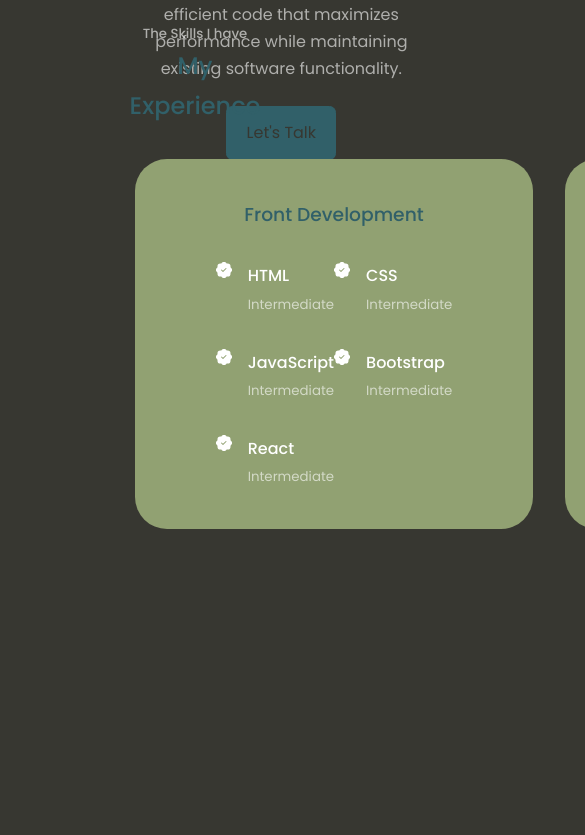
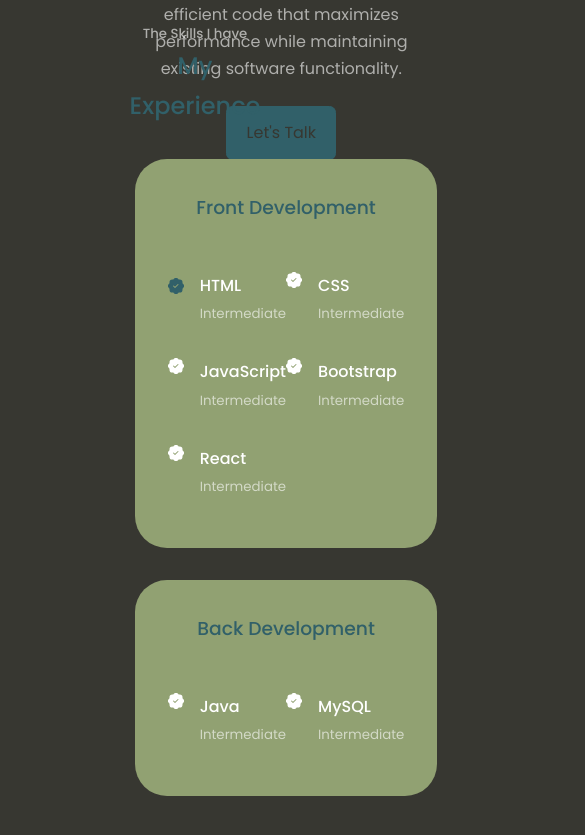
Before and after one commit to katygil7/myportfolio, a React (Create React App) app: page / in a window 390 px wide. Shown: the part 1889-2724 px from the top of the page, 585 px wide, since content can reach past the window. Built offline with nearby package versions, Linux system fonts and the light colour scheme.

Commit message:
finishing exp. css.

```diff
--- a/src/components/experience/experience.css
+++ b/src/components/experience/experience.css
@@ -30,5 +30,31 @@
     gap: 1rem;
 }
 .experience_details-icon{
+    margin-top: 6px;
+    color: var(--color-primary);
 
 }
+@media screen and (max-width: 1024px) {
+    .experience_container{
+        grid-template-columns: 1fr;
+    }
+    .experience_container > div{
+        width: 80%;
+        padding: 2rem;
+        margin: 0 auto;
+    }
+    .experience_content{
+        padding: 1rem;
+    }
+
+}
+
+@media screen and (maz-width: 600px){
+    .experience_container{
+        gap: 1rem;
+    }
+}
+.experience_container > div {
+    width: 100%;
+    padding: 2rem 1rem;
+}
```
